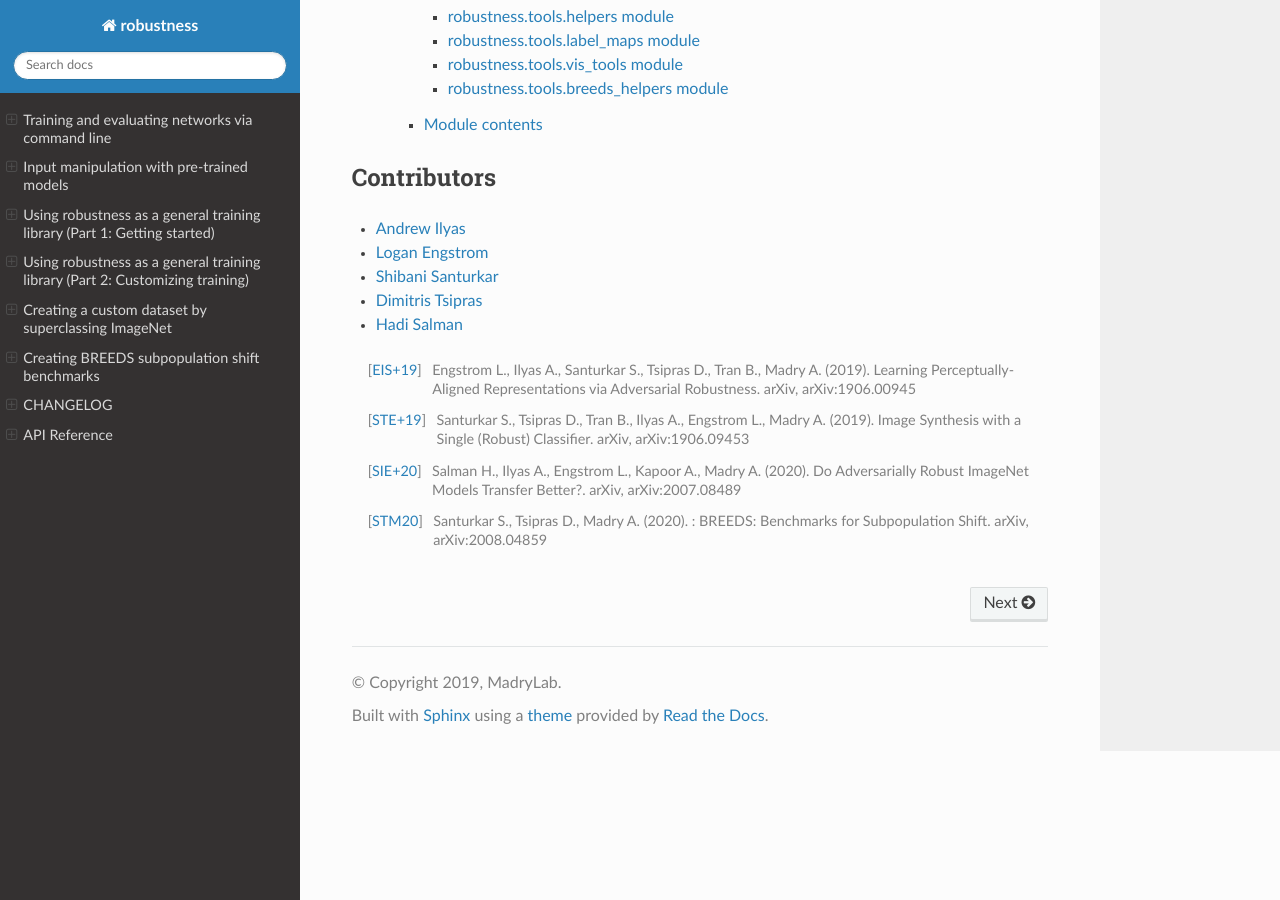
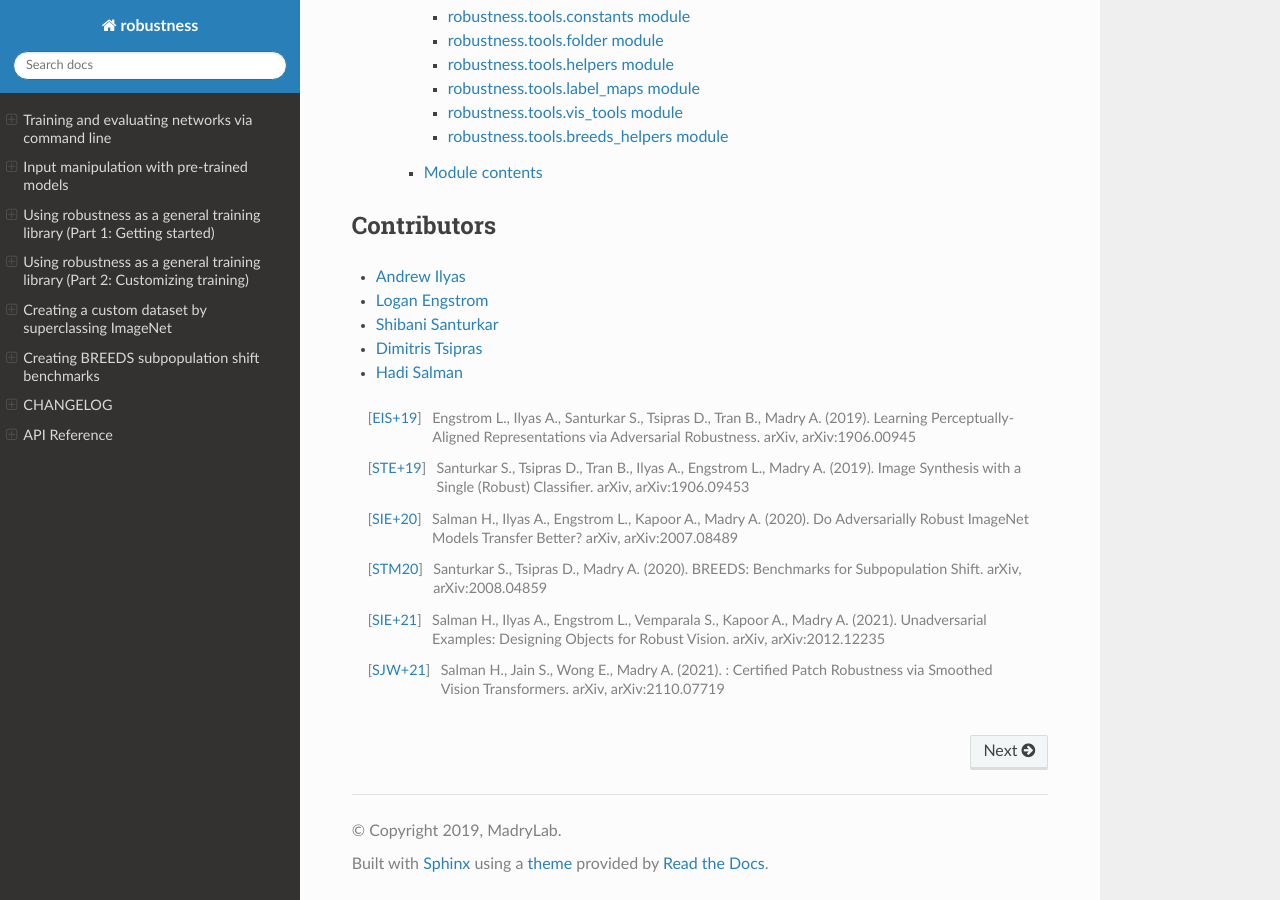
Before and after one commit to MadryLab/robustness, a Sphinx documentation site: the page built from docs/index.rst, in a window 1280 px wide and 900 px high, scrolled down 4243 px. Built offline with Sphinx 7.4.7 and the Read the Docs theme 2.0.0, drawn with Linux system fonts in a browser that asks for light colours; nearby versions of some CDN libraries; library files that are not in the unit come from our copies; some of the changed text lies outside the part shown.

Commit message:
Update index.rst

```diff
--- a/docs/index.rst
+++ b/docs/index.rst
@@ -23,6 +23,10 @@
   "Do Adversarially Robust ImageNet Models Transfer Better?" [SIE+20]_
 - `Code <https://github.com/MadryLab/BREEDS-Benchmarks>`_ for
   "BREEDS: Benchmarks for Subpopulation Shift" [STM20]_
+- `Code <https://github.com/microsoft/unadversarial>`_ for
+  "Unadversarial Examples: Designing Objects for Robust Vision" [SIE+21]_
+- `Code <https://github.com/MadryLab/smoothed-vit>`_ for
+  "Certified Patch Robustness via Smoothed Vision Transformers" [SJW+21]_
 
 We demonstrate how to use the library in a set of walkthroughs and our API
 reference. Functionality provided by the library includes:
@@ -163,6 +167,10 @@
 
 .. [STE+19] Santurkar S., Tsipras D., Tran B., Ilyas A., Engstrom L., Madry A. (2019). Image Synthesis with a Single (Robust) Classifier. arXiv, arXiv:1906.09453
 
-.. [SIE+20] Salman H., Ilyas A., Engstrom L., Kapoor A., Madry A. (2020). Do Adversarially Robust ImageNet Models Transfer Better?. arXiv, arXiv:2007.08489
+.. [SIE+20] Salman H., Ilyas A., Engstrom L., Kapoor A., Madry A. (2020). Do Adversarially Robust ImageNet Models Transfer Better? arXiv, arXiv:2007.08489
 
-.. [STM20] Santurkar S., Tsipras D., Madry A. (2020). : BREEDS: Benchmarks for Subpopulation Shift. arXiv, arXiv:2008.04859
+.. [STM20] Santurkar S., Tsipras D., Madry A. (2020). BREEDS: Benchmarks for Subpopulation Shift. arXiv, arXiv:2008.04859
+
+.. [SIE+21] Salman H., Ilyas A., Engstrom L., Vemparala S., Kapoor A., Madry A. (2021). Unadversarial Examples: Designing Objects for Robust Vision. arXiv, arXiv:2012.12235
+
+.. [SJW+21] Salman H., Jain S., Wong E., Madry A. (2021). : Certified Patch Robustness via Smoothed Vision Transformers. arXiv, arXiv:2110.07719
```
